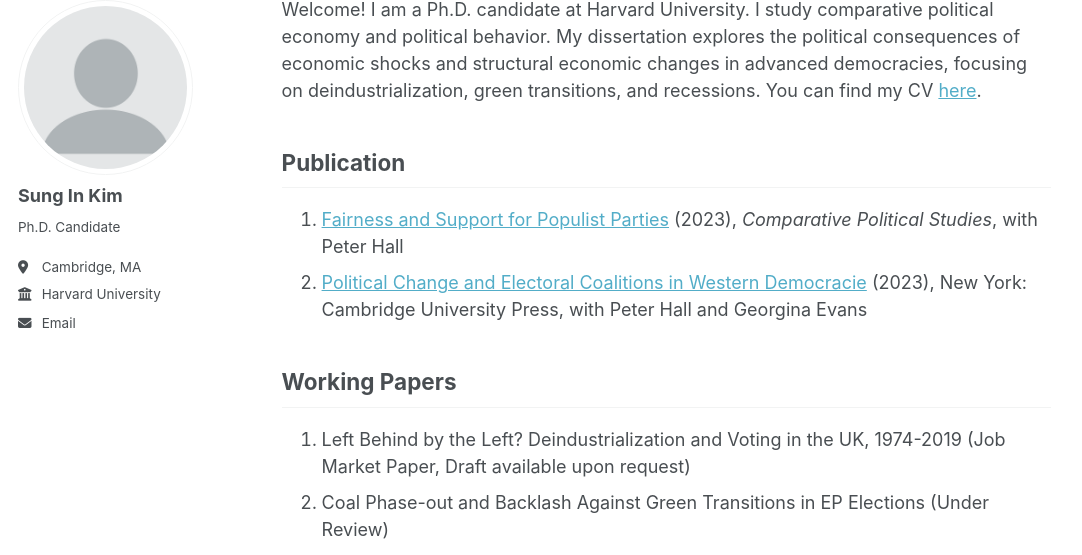
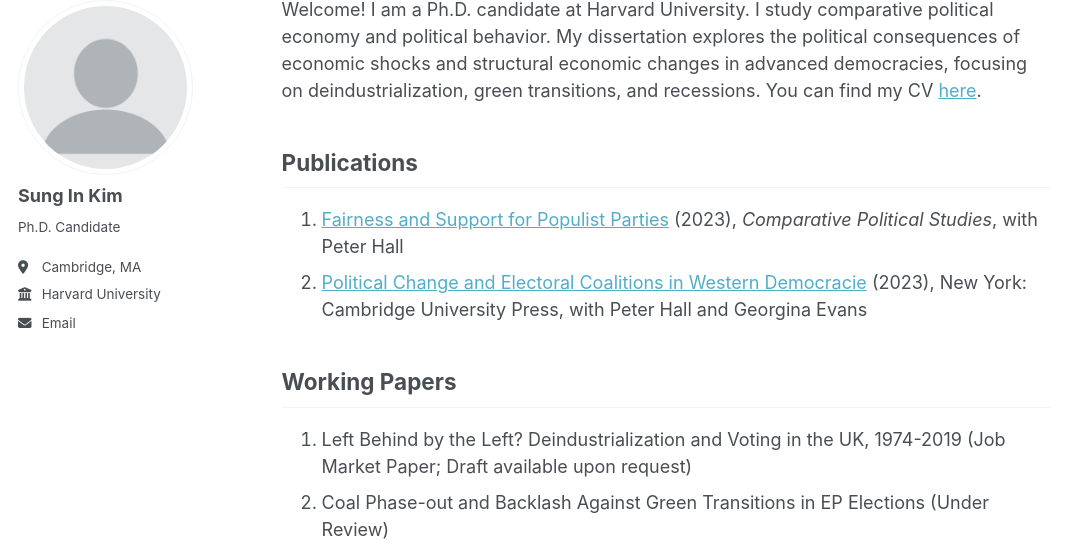
Before and after one commit to Sung-In-Kim/sung-in-kim, a Jekyll site: the page built from _pages/about.md, in a window 1280 px wide and 1314 px high. Shown: the part 117-672 px from the top of the window, without its empty margins (0-1082 px from the left). Built offline with Jekyll 4.4.1, drawn with Linux system fonts in a browser that asks for light colours.

Commit message:
Update about.md

```diff
--- a/_pages/about.md
+++ b/_pages/about.md
@@ -8,17 +8,17 @@ redirect_from:
 ---
 
 
-Welcome! I am a Ph.D. candidate at Harvard University. I study comparative political economy and political behavior. My dissertation explores the political consequences of economic shocks and structural economic changes in advanced democracies, focusing on deindustrialization, green transitions, and recessions. You can find my CV [here](https://sung-in-kim.github.io/files/CV_SungInKim.pdf.).
+Welcome! I am a Ph.D. candidate at Harvard University. I study comparative political economy and political behavior. My dissertation explores the political consequences of economic shocks and structural economic changes in advanced democracies, focusing on deindustrialization, green transitions, and recessions. You can find my CV [here](https://sung-in-kim.github.io/files/CV_SungInKim.pdf).
 
 
-Publication
+Publications
 ------
 1. [Fairness and Support for Populist Parties](https://journals.sagepub.com/doi/abs/10.1177/00104140231193013) (2023), _Comparative Political Studies_, with Peter Hall
 2. [Political Change and Electoral Coalitions in Western Democracie](https://www.cambridge.org/core/elements/abs/political-change-and-electoral-coalitions-in-western-democracies/C90F49A2985854B029F1645E4CCF2445) (2023), New York: Cambridge University Press, with Peter Hall and Georgina Evans
 
 Working Papers
 ------
-1. Left Behind by the Left? Deindustrialization and Voting in the UK, 1974-2019 (Job Market Paper, Draft available upon request)
+1. Left Behind by the Left? Deindustrialization and Voting in the UK, 1974-2019 (Job Market Paper; Draft available upon request)
 2. Coal Phase-out and Backlash Against Green Transitions in EP Elections (Under Review)
 3. Transitory Shocks, Permanent Shocks, and Voting Behavior (Draft available upon request)
 
```
